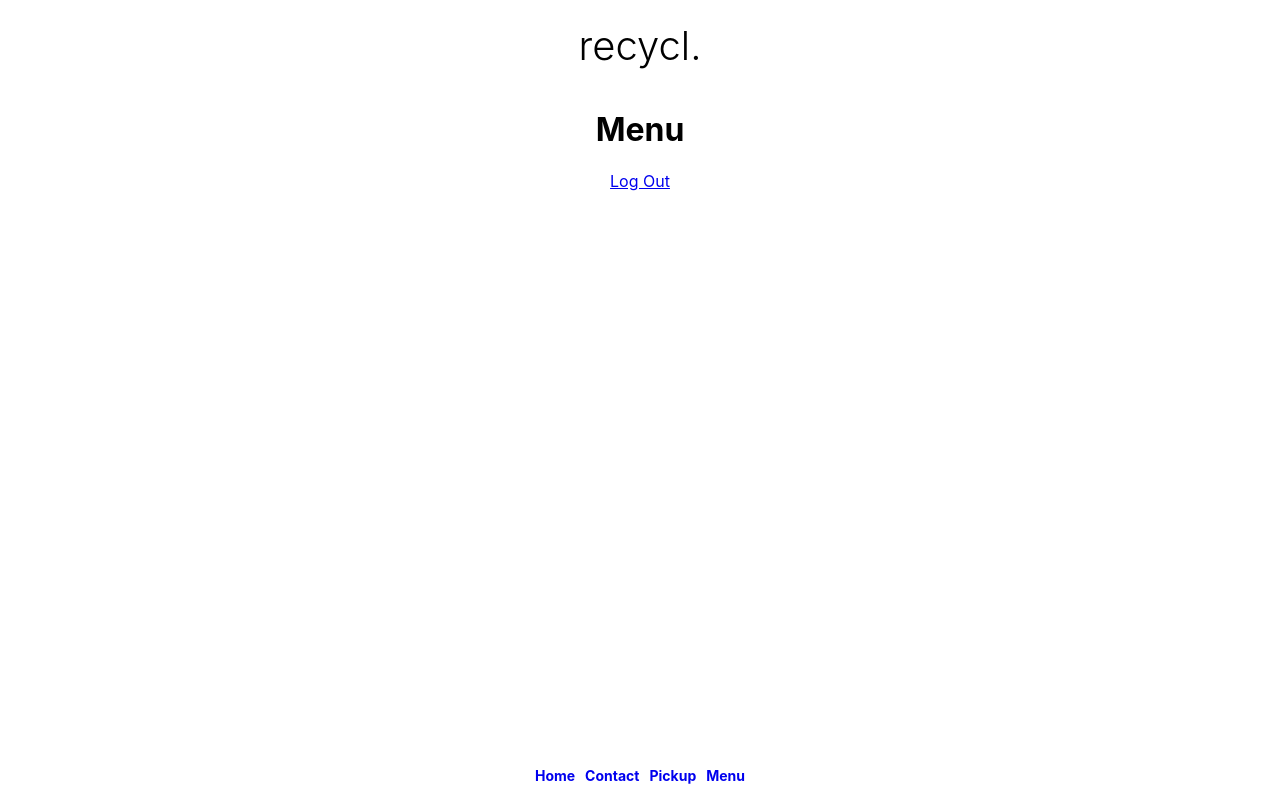
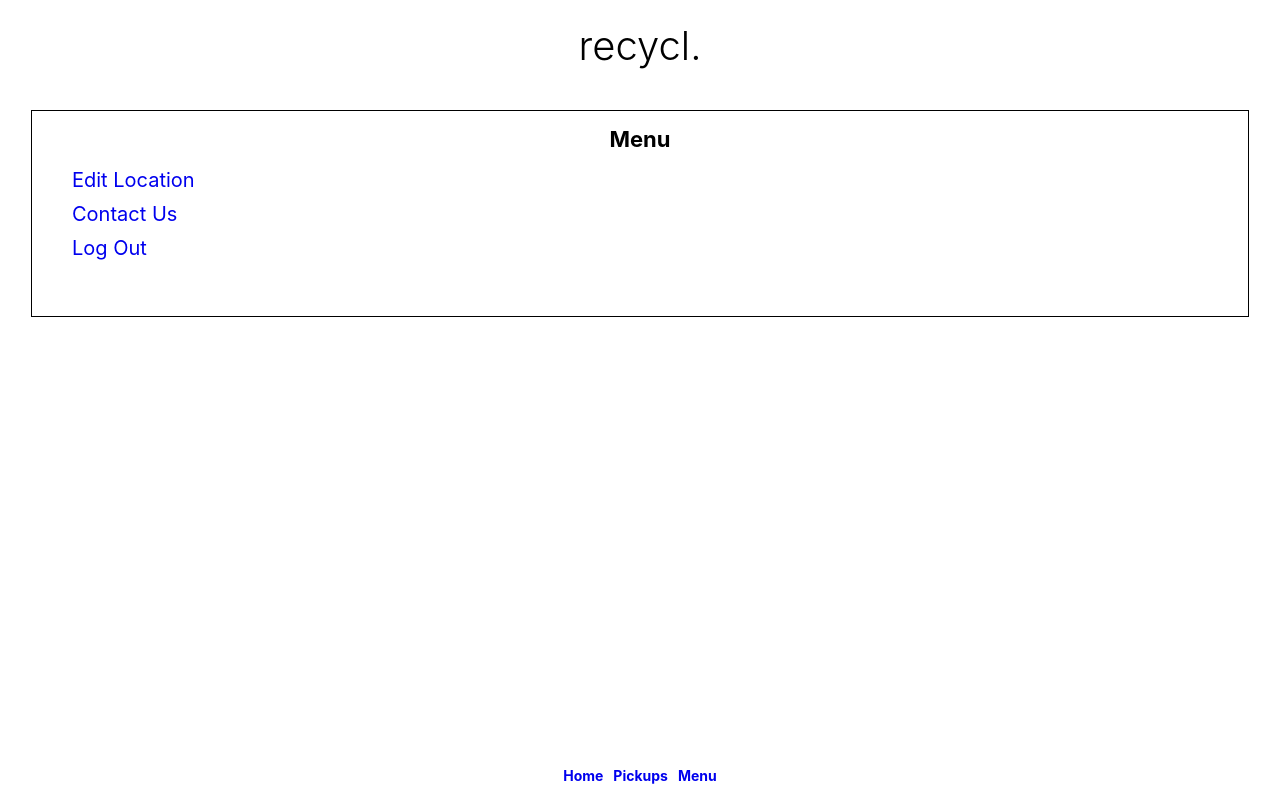
Before and after one commit to manniecut/recycl-client, a React (Create React App) app: page /menu in a window 1280 px wide. Built offline with nearby package versions, Linux system fonts and the light colour scheme.

Commit message:
added new components
menu, pickup item

also shaping the rest

```diff
--- a/src/App.js
+++ b/src/App.js
@@ -7,7 +7,6 @@ import Login from './Login/Login';
 import CreateAccount from './Login/CreateAccount/CreateAccount';
 import SelectScreen from './SelectScreen/SelectScreen';
 import SelectedType from './SelectedType/SelectedType';
-import SelectedSubtype from './SelectedSubtype/SelectedSubtype';
 import ContactForm from './ContactForm/ContactForm';
 import Pickup from './Pickup/Pickup';
 import Menu from './Menu/Menu';
@@ -46,6 +45,10 @@ class App extends Component {
     return (
       <>
         <Route
+          exact
+          path="/"
+          component={Login} />
+        <Route
           path="/login"
           component={Login} />
         <Route
@@ -61,7 +64,7 @@ class App extends Component {
           component={ContactForm} />
         <Route
           exact
-          path="/pickup"
+          path="/pickups"
           component={Pickup} />
         <Route
           exact
@@ -76,11 +79,6 @@ class App extends Component {
           exact
           path="/select/:selectedType"
           component={SelectedType} />
-
-        <Route
-          exact
-          path="/select/batteries/lithium"
-          component={SelectedSubtype} />
 
 
       </>
--- a/src/ContactForm/ContactForm.js
+++ b/src/ContactForm/ContactForm.js
@@ -4,12 +4,15 @@ class ContactForm extends Component {
 
     render() {
         return (
-            <form action="" method="POST">
-
+            <form>
             <h1>Contact Us</h1>
 
             <label htmlFor="user-message">We would love to hear from you!</label>
+
+            <br />
+
             <textarea id="user-message" name="message" />
+
             <br />
 
             <button type="submit">Submit</button>
@@ -20,6 +23,3 @@ class ContactForm extends Component {
 
 
 export default ContactForm;
-
-
-//https://formspree.io/xjvazwkj
--- /dev/null
+++ b/src/Menu/Menu.css
@@ -0,0 +1,25 @@
+.main__menu {
+    border: 1px solid black;
+    margin: auto;
+    width: 95%;
+    padding-bottom: 30px;
+}
+
+.main__menu h1 {
+    font-size: 22px;
+}
+
+
+.main__menu ul {
+    list-style: none;
+    text-align: left;
+}
+
+.main__menu ul li {
+    padding-bottom: 10px;
+    font-size: 20px;
+}
+
+.main__menu a{
+    text-decoration: none;
+}
--- a/src/Menu/Menu.js
+++ b/src/Menu/Menu.js
@@ -1,17 +1,27 @@
 import React, { Component } from 'react';
 import { Link } from 'react-router-dom';
-//import './RecyclHeader.css';
+import './Menu.css';
 
-// this is the header component
+// this is the Menu component
 
 class Menu extends Component {
 
     render() {
         return (
-            <>
+            <div className='main__menu'>
                 <h1>Menu</h1>
-                <Link to='/login'>Log Out</Link>
-            </>
+                <ul>
+                    <li>
+                        <Link to="/contact">Edit Location</Link>
+                    </li>
+                    <li>
+                        <Link to="/contact">Contact Us</Link>
+                    </li>
+                    <li>
+                        <Link to='/login'>Log Out</Link>
+                    </li>
+                </ul>
+            </div>
         )
     }
 }
--- a/src/NavBar/NavBar.js
+++ b/src/NavBar/NavBar.js
@@ -4,7 +4,7 @@ import './NavBar.css';
 
 // this is the navigation bar component
 
-class Navbar extends Component {
+class NavBar extends Component {
 
     render() {
         return (
@@ -14,10 +14,7 @@ class Navbar extends Component {
                         <h1><NavLink className='nav__link' to="/home">Home</NavLink></h1>
                     </li>
                     <li>
-                        <h1><NavLink className='nav__link' to="/contact">Contact</NavLink></h1>
-                    </li>
-                    <li>
-                        <h1><NavLink className='nav__link' to="/pickup">Pickup</NavLink></h1>
+                        <h1><NavLink className='nav__link' to="/pickups">Pickups</NavLink></h1>
                     </li>
                     <li>
                         <h1><NavLink className='nav__link' to="/menu">Menu</NavLink></h1>
@@ -29,4 +26,4 @@ class Navbar extends Component {
 }
 
 
-export default Navbar;
+export default NavBar;
--- /dev/null
+++ b/src/Pickup/Item/PickupItem.css
@@ -0,0 +1,10 @@
+.pickup__item {
+    border: 1px solid black;
+    width: 88%;
+    margin: auto;
+    margin-bottom: 10px;
+}
+
+.pickup__item h1 {
+    font-size: 16px;
+}
--- /dev/null
+++ b/src/Pickup/Item/PickupItem.js
@@ -0,0 +1,23 @@
+import React, { Component } from 'react';
+//import GutHubContext from '../GutHubContext';
+import './PickupItem.css'
+
+// this component is what the user sees upon logging in, it provides a quick description of GutHub and allows logging out
+
+class PickupItem extends Component {
+
+    // props will designate the category of recycling and populate subcategories
+
+    render() {
+        return (
+            <div className='pickup__item'>
+                <h1>Pickup Item: Lithium Batteries</h1>
+                <p>Pickup Date: 01/31/21 2:30PM</p>
+                <p>QTY: 2pcs</p>
+            </div>
+        )
+    }
+}
+
+
+export default PickupItem;
--- a/src/Pickup/Pickup.js
+++ b/src/Pickup/Pickup.js
@@ -1,4 +1,5 @@
 import React, { Component } from 'react';
+import PickupItem from './Item/PickupItem';
 //import './RecyclHeader.css';
 
 // this is the header component
@@ -9,7 +10,9 @@ class Pickup extends Component {
         return (
             <>
                 <h1>Pickups</h1>
-                <p>Scheduled Pickups will go here</p>
+                <PickupItem />
+                <PickupItem />
+                <PickupItem />
             </>
         )
     }
--- a/src/SelectScreen/SelectScreen.js
+++ b/src/SelectScreen/SelectScreen.js
@@ -18,12 +18,12 @@ class SelectScreen extends Component {
                     <hr />
                     <h4>What do you want to recycle?</h4>
                     <ul className='select__container'>
-                        <li className='select__item'><Link to='/select/batteries'>Batteries</Link></li>
-                        <li className='select__item'><Link to='/select/metal'>Metal</Link></li>
-                        <li className='select__item'><Link to='/select/cosmetics'>Cosmetics</Link></li>
-                        <li className='select__item'><Link to='/select/electronics'>Electronics</Link></li>
-                        <li className='select__item'><Link to='/select/plastic'>Plastic</Link></li>
-                        <li className='select__item'><Link to='/select/paper'>Paper</Link></li>
+                        <li className='select__item'><Link to='/select/Batteries'>Batteries</Link></li>
+                        <li className='select__item'><Link to='/select/Metal'>Metal</Link></li>
+                        <li className='select__item'><Link to='/select/Cosmetics'>Cosmetics</Link></li>
+                        <li className='select__item'><Link to='/select/Electronics'>Electronics</Link></li>
+                        <li className='select__item'><Link to='/select/Plastic'>Plastic</Link></li>
+                        <li className='select__item'><Link to='/select/Paper'>Paper</Link></li>
                     </ul>
                 </div>
             </div>
--- a/src/SelectedSubtype/SelectedSubtype.js
+++ /dev/null
@@ -1,29 +0,0 @@
-import React, { Component } from 'react';
-//import GutHubContext from '../GutHubContext';
-//import './HomeScreen.css'
-
-// this component is what the user sees upon logging in, it provides a quick description of GutHub and allows logging out
-
-class SelectedType extends Component {
-
-    // props will designate the category of recycling and populate subcategories
-
-    render() {
-        return (
-            <div className='selectedtype'>
-                <div>
-                    <h3>Batteries</h3>
-                    <ul>
-                        <li>Lithium Batteries</li>
-                        <li>Car Batteries</li>
-                        <li>Alkaline Batteries</li>
-                        <li>Laptop Batteries</li>
-                    </ul>
-                </div>
-            </div>
-        )
-    }
-}
-
-
-export default SelectedType;
--- a/src/SelectedType/SelectedType.js
+++ b/src/SelectedType/SelectedType.js
@@ -7,23 +7,20 @@ import './SelectedType.css'
 class SelectedType extends Component {
 
     state = {
-        selectedType: this.props.match.params.selectedType
+        selectedType: this.props.match.params.selectedType,
+        mapsKey: "AIzaSyC5q4AzjnRDhf53nceGVJBJPRbBVZyDS5U"
     }
 
     // props will designate the category of recycling and populate subcategories
 
     render() {
+        const query = (this.state.selectedType + 'recycling')
         return (
             <div className='selectedtype__screen'>
-                <div>
-                    <h3>{this.state.selectedType}</h3>
-                    <ul className='selectedtype__container'>
-                        <li className='selectedtype__item'>This will</li>
-                        <li className='selectedtype__item'>Be populated</li>
-                        <li className='selectedtype__item'>Based on</li>
-                        <li className='selectedtype__item'>Recycle Type</li>
-                    </ul>
-                </div>
+                <h3>{this.state.selectedType}</h3>
+                <p>Click here to schedule a pickup for this item</p>
+                <p>Below are locations near you where you can recycle this item:</p>
+                <iframe src={`https://www.google.com/maps/embed/v1/place?key=${this.state.mapsKey}&q=${query}`}></iframe>
             </div>
         )
     }
```
Also changed, not shown: src/SelectedSubtype/SelectedSubtype.css (deleted), 2 other files (tests, documents, lock files or other folders).
